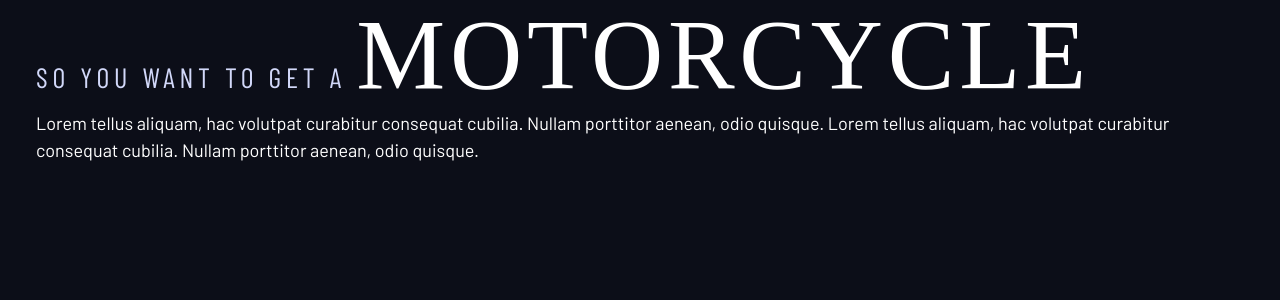
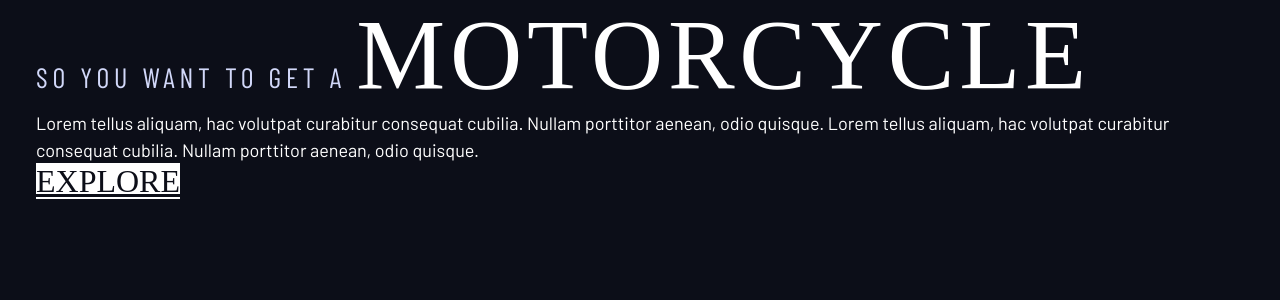
Before and after one commit to waxx567/fivefiftyfive, a Flask app: page / in a window 1280 px wide. Shown: the part 63-363 px from the top of the page. Run offline with Flask 3, Linux system fonts and the light colour scheme; some web fonts are replaced.

Commit message:
Update index.html

```diff
--- a/project/templates/index.html
+++ b/project/templates/index.html
@@ -49,6 +49,9 @@
     porttitor aenean, odio quisque. Lorem tellus aliquam, hac volutpat curabitur
     consequat cubilia. Nullam porttitor aenean, odio quisque.
   </p>
+  <a href="#" class="large-button uppercase ff-serif fs-600 text-dark bg-white"
+    >Explore</a
+  >
 </div>
 <!-- Footer -->
 <footer id="footer"></footer>
```
